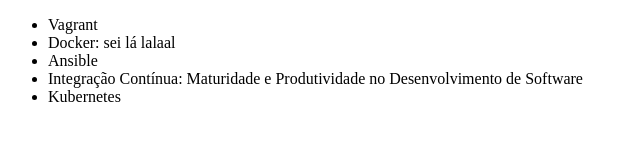
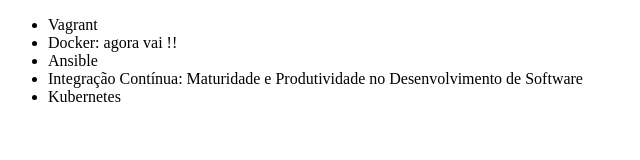
Before and after one commit to jnorder/alura-git, a plain HTML site: page index.html in a window 1280 px wide. Shown: the full height of the page, 0-640 px from the left. Drawn offline with Linux system fonts and the light colour scheme.

Commit message:
Alterar a mesma linha

```diff
--- a/index.html
+++ b/index.html
@@ -7,7 +7,7 @@
 <body>
     <ul>
         <li>Vagrant</li>
-        <li>Docker: sei lá lalaal</li>
+        <li>Docker: agora vai !!</li>
         <li>Ansible</li>
         <li>Integração Contínua: Maturidade e Produtividade no Desenvolvimento de Software</li>
 		<li>Kubernetes </li>
```
